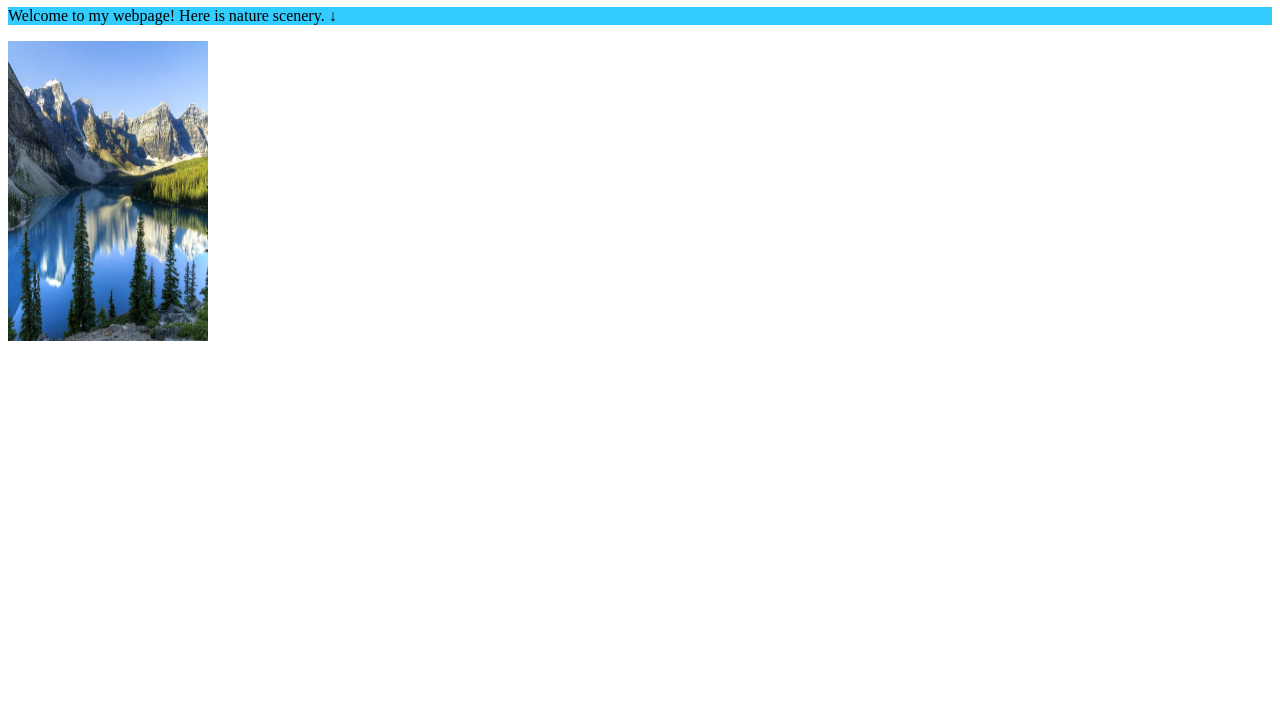
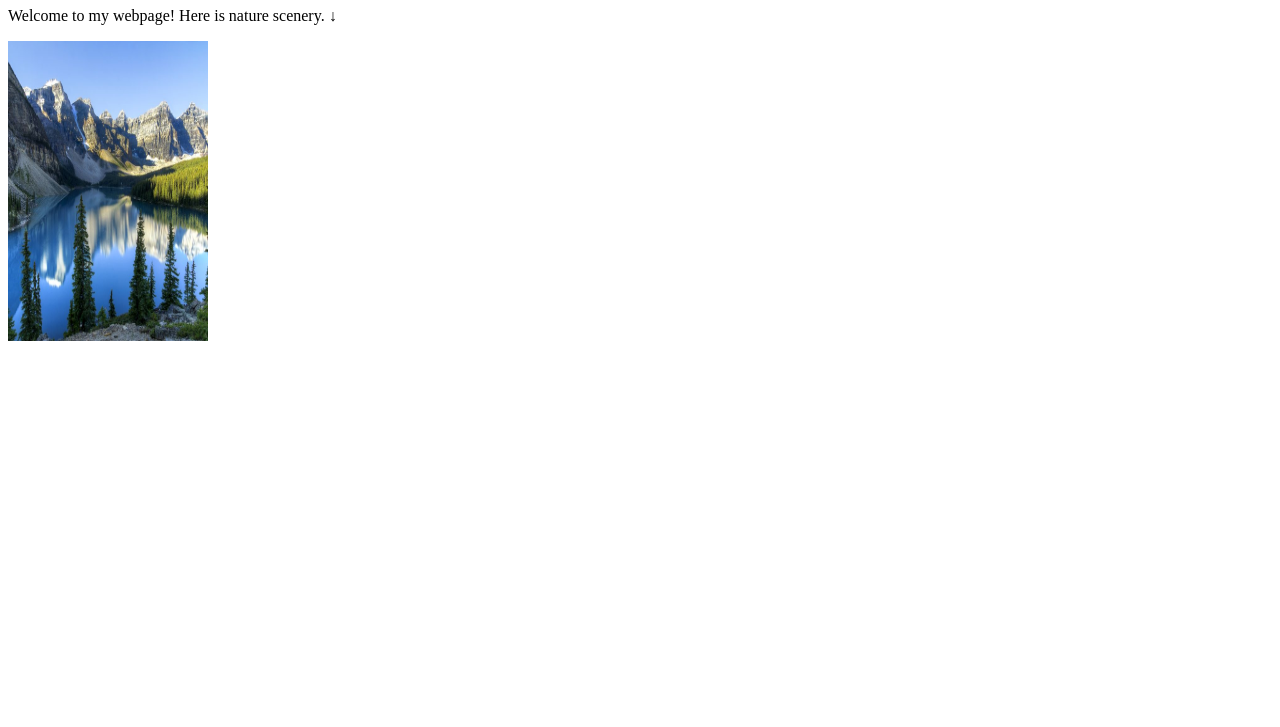
Before and after one commit to SwarthyBuilder/webpage1, a plain HTML site: page index.html in a window 1280 px wide. Shown: the part 73-800 px from the top of the page. Drawn offline with Linux system fonts and the light colour scheme.

Commit message:
Update index.html

```diff
--- a/index.html
+++ b/index.html
@@ -7,7 +7,7 @@
   <b>
   <h1> greetings </h1>
   </b>
-   <p style="background-color:#33ccff;">
+   <p>
      Welcome to my webpage! Here is nature scenery. &darr;
   </p>
    <img src="7A26D8B0-7246-4662-A949-77DEB8D5443E.jpeg" alt="nature scenery" style="width:200px;height:300px;">
```
